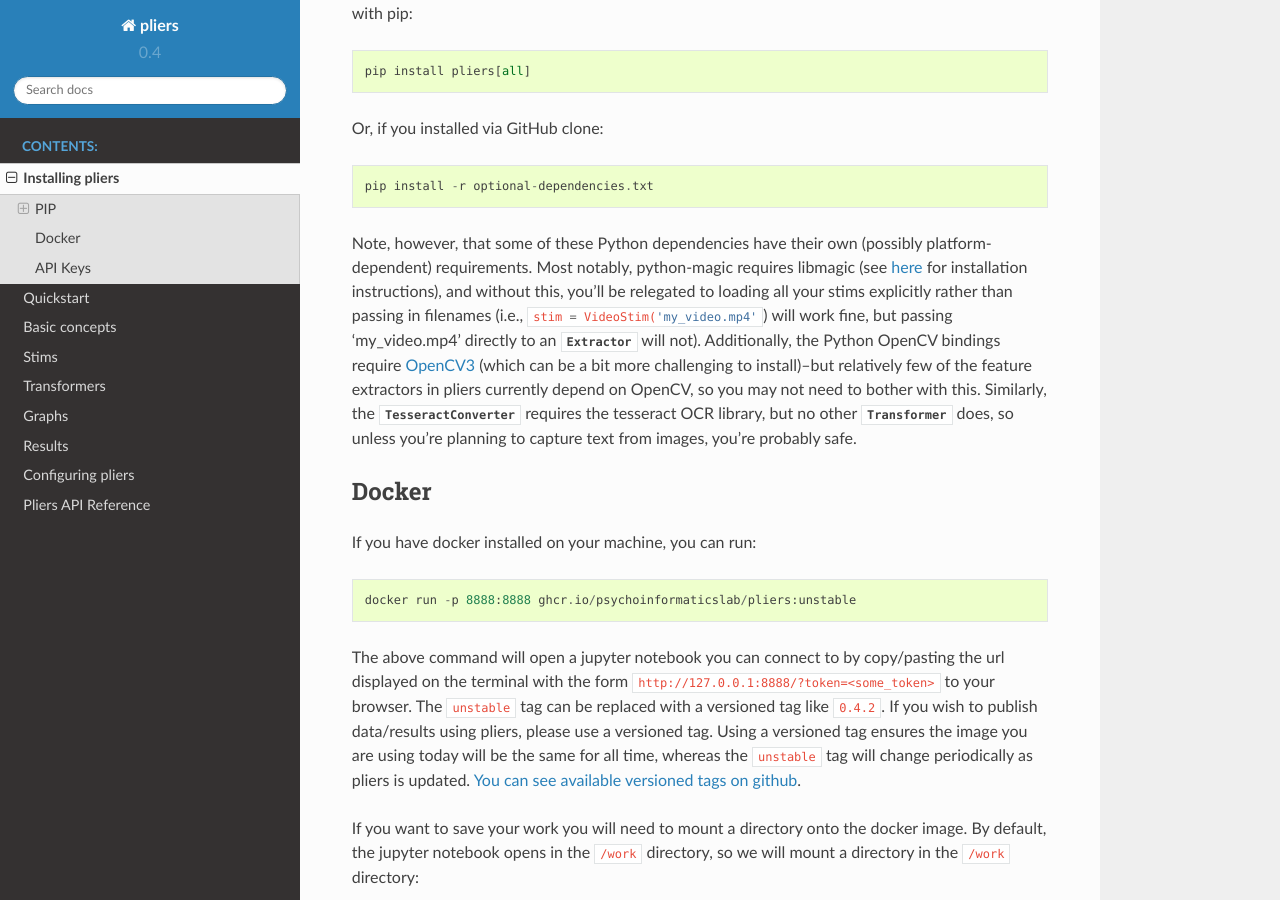
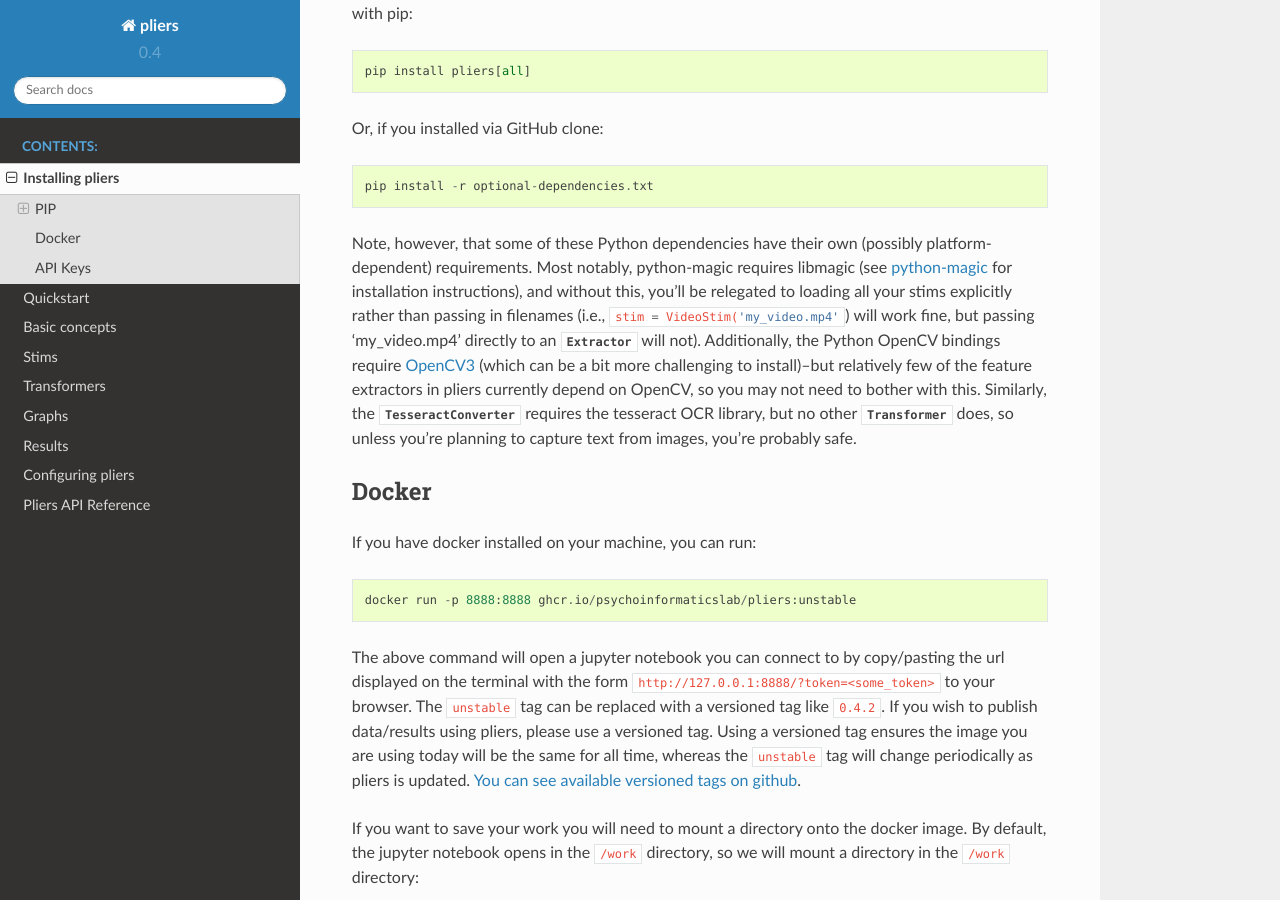
Before and after one commit to PsychoinformaticsLab/pliers, a Sphinx documentation site: the page built from docs/installation.rst, in a window 1280 px wide and 900 px high, scrolled down 613 px. Built offline with Sphinx 7.4.7 and the Read the Docs theme 2.0.0, drawn with Linux system fonts in a browser that asks for light colours.

Commit message:
Update insallation"

```diff
--- a/docs/installation.rst
+++ b/docs/installation.rst
@@ -35,7 +35,7 @@
 
     pip install -r optional-dependencies.txt
 
-Note, however, that some of these Python dependencies have their own (possibly platform-dependent) requirements. Most notably, python-magic requires libmagic (see `here <https://github.com/ahupp/python-magic#dependencies>`_ for installation instructions), and without this, you'll be relegated to loading all your stims explicitly rather than passing in filenames (i.e., :py:`stim = VideoStim('my_video.mp4'`) will work fine, but passing 'my_video.mp4' directly to an |Extractor| will not). Additionally, the Python OpenCV bindings require `OpenCV3 <http://opencv.org/>`_ (which can be a bit more challenging to install)--but relatively few of the feature extractors in pliers currently depend on OpenCV, so you may not need to bother with this. Similarly, the |TesseractConverter| requires the tesseract OCR library, but no other |Transformer| does, so unless you're planning to capture text from images, you're probably safe.
+Note, however, that some of these Python dependencies have their own (possibly platform-dependent) requirements. Most notably, python-magic requires libmagic (see `python-magic <https://github.com/ahupp/python-magic#dependencies>`_ for installation instructions), and without this, you'll be relegated to loading all your stims explicitly rather than passing in filenames (i.e., :py:`stim = VideoStim('my_video.mp4'`) will work fine, but passing 'my_video.mp4' directly to an |Extractor| will not). Additionally, the Python OpenCV bindings require `OpenCV3 <http://opencv.org/>`_ (which can be a bit more challenging to install)--but relatively few of the feature extractors in pliers currently depend on OpenCV, so you may not need to bother with this. Similarly, the |TesseractConverter| requires the tesseract OCR library, but no other |Transformer| does, so unless you're planning to capture text from images, you're probably safe.
 
 Docker
 ------
```
